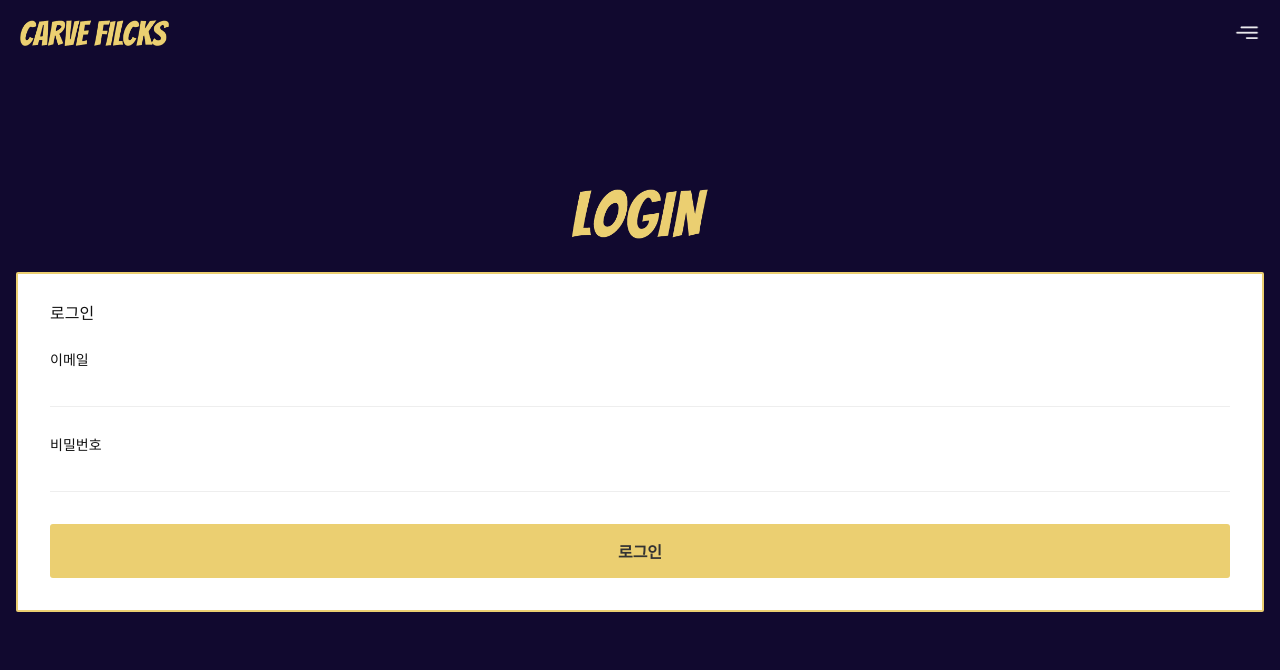
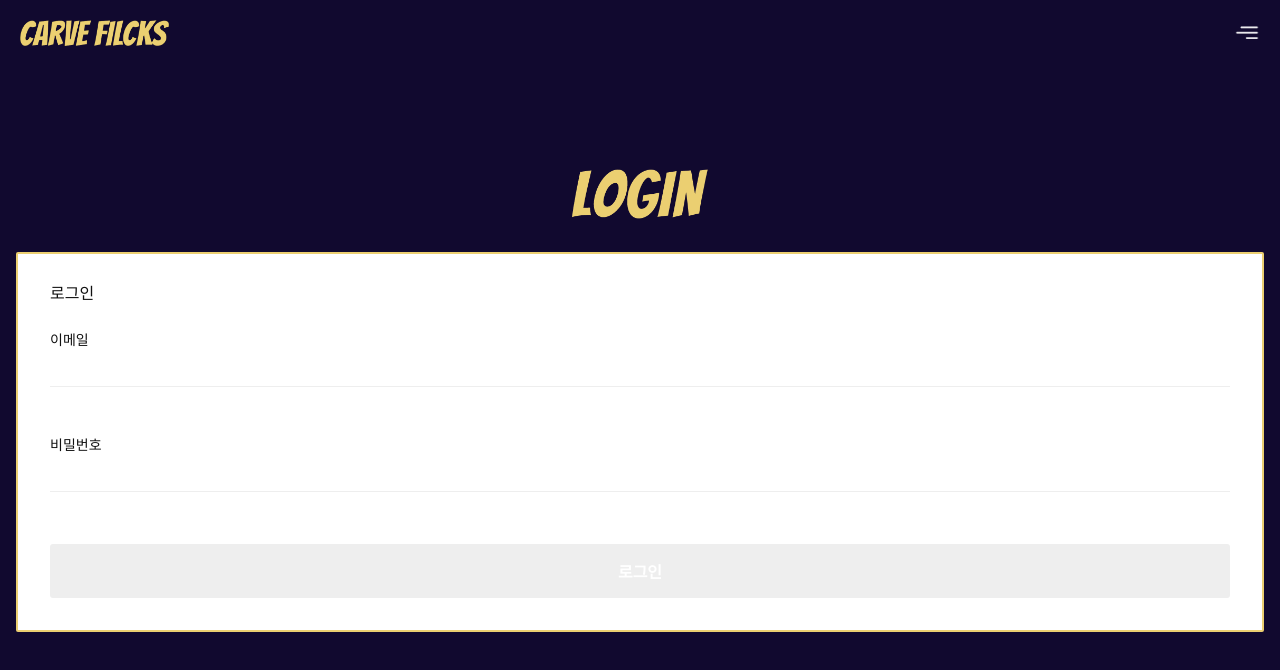
Before and after one commit to provmins/carveflicks, a React (Create React App) app: page /auth/login in a window 1280 px wide. Shown: the top 670 px of the page. Built offline with nearby package versions, Linux system fonts and the light colour scheme; a web font is replaced by a local one.

Commit message:
Feat: 로그인, 로그아웃 기능 구현 서버에서 받아온 token 브라우저 cookie 저장 redux-persist로 사용자 데이터 저장

```diff
--- /dev/null
+++ b/db.json
@@ -0,0 +1,20 @@
+{
+  "users": [
+    {
+      "email": "elice@test.com",
+      "password": "$2a$10$e9XIM10tqR7Ght7Hf5S6EewvdcO.8pYN.FEJxrz7.ZN7SJkmYFOdC",
+      "id": 1
+    },
+    {
+      "email": "test@test.com",
+      "password": "$2a$10$sclbSXfGyRiBMA0rFHvukOkDT/h2oFFMkvPcG6jjUraDBZInU1Yoi",
+      "id": 2
+    },
+    {
+      "email": "d@test.com",
+      "password": "$2a$10$v1PmpO1nOQOi.C5IDgfaIO7FU2aTNBBvtmXqQmS4bmUdUm8M2yGWS",
+      "id": 3
+    }
+  ],
+  "todos": []
+}
--- a/src/App.js
+++ b/src/App.js
@@ -1,18 +1,16 @@
 import Header from './components/header/Header';
 import GlobalFonts from './styles/GlobalFonts';
 import GlobalStyles from './styles/GlobalStyles';
-import { Provider } from 'react-redux';
-import store from './store/store';
 import { ROUTES } from './routes/routes';
 
 function App() {
   return (
-    <Provider store={store}>
+    <>
       <GlobalStyles />
       <GlobalFonts />
       <Header />
       {ROUTES()}
-    </Provider>
+    </>
   );
 }
 
--- a/src/components/auth/Account.js
+++ b/src/components/auth/Account.js
@@ -1,21 +1,41 @@
 import React, { useCallback, useEffect, useState } from 'react';
-import { AccountContainer, AccountForm, AccountInputBox, AccountMessage } from './account-styled';
+import {
+  AccountContainer,
+  AccountForm,
+  AccountInputBox,
+  AccountMessage,
+  Button
+} from './account-styled';
 import { imgRegister, imgLogin } from '../../assets/images';
+import axios from 'axios';
+import { useCookies } from 'react-cookie';
+import { useNavigate } from 'react-router-dom';
+import { useDispatch } from 'react-redux';
+import { currentUser } from '../../store/reducer/userSlice';
+
 const Account = ({ flag }) => {
+  const [cookies, setCookie] = useCookies(['token']);
+  const navigate = useNavigate();
+  const dispatch = useDispatch();
   const [form, setForm] = useState({
     email: {
       value: '',
-      message: ''
+      message: '',
+      check: false
     },
     password: {
       value: '',
-      message: ''
+      message: '',
+      check: false
     },
     passwordConfirm: {
       value: '',
-      message: ''
+      message: '',
+      check: false
     }
   });
+
+  const { email, password, passwordConfirm } = form;
 
   // 유효성 검사
   const onChangeEmail = useCallback(
@@ -29,13 +49,14 @@ const Account = ({ flag }) => {
           ...form,
           email: {
             value: emailValue,
-            message: '이메일 형식이 올바르지 않습니다. 다시 입력해주세요.'
+            message: '이메일 형식이 올바르지 않습니다. 다시 입력해주세요.',
+            check: false
           }
         });
       } else {
         setForm({
           ...form,
-          email: { value: emailValue, message: '' }
+          email: { value: emailValue, message: '', check: true }
         });
       }
     },
@@ -52,7 +73,8 @@ const Account = ({ flag }) => {
           ...form,
           password: {
             value: passwordValue,
-            message: '총 8자 이상 / 숫자, 영문, 특수문자를 조합하여 입력해주세요.'
+            message: '총 8자 이상 / 숫자, 영문, 특수문자를 조합하여 입력해주세요.',
+            check: false
           }
         });
       } else {
@@ -60,7 +82,8 @@ const Account = ({ flag }) => {
           ...form,
           password: {
             value: passwordValue,
-            message: ''
+            message: '',
+            check: true
           }
         });
       }
@@ -76,7 +99,8 @@ const Account = ({ flag }) => {
           ...form,
           passwordConfirm: {
             value: passwordValue,
-            message: '비밀번호가 일치하지 않습니다. 다시 입력해주세요.'
+            message: '비밀번호가 일치하지 않습니다. 다시 입력해주세요.',
+            check: false
           }
         });
       } else {
@@ -84,7 +108,8 @@ const Account = ({ flag }) => {
           ...form,
           passwordConfirm: {
             value: passwordValue,
-            message: ''
+            message: '',
+            check: true
           }
         });
       }
@@ -98,18 +123,42 @@ const Account = ({ flag }) => {
     setForm({
       email: {
         value: '',
-        message: ''
+        message: '',
+        check: false
       },
       password: {
         value: '',
-        message: ''
+        message: '',
+        check: false
       },
       passwordConfirm: {
         value: '',
-        message: ''
+        message: '',
+        check: flag === 'register' ? false : true
       }
     });
   }, [flag]);
+
+  // 회원가입, 로그인 기능
+  const onSubmit = async params => {
+    try {
+      const response = await axios.post(`/${params}`, {
+        email: form.email.value,
+        password: form.password.value
+      });
+      const { accessToken, user } = response.data;
+      if (params === 'login') {
+        setCookie('token', accessToken, { path: '/' });
+        navigate('/');
+        dispatch(currentUser({ id: user.id, email: user.email }));
+      } else {
+        alert('Welcome to Carveflicks!');
+        navigate('/');
+      }
+    } catch (err) {
+      alert('아이디 또는 비밀번호를 잘못 입력했습니다.\n입력하신 내용을 다시 확인해주세요.');
+    }
+  };
 
   return (
     <AccountContainer>
@@ -123,10 +172,10 @@ const Account = ({ flag }) => {
             id="email"
             onChange={onChangeEmail}
             placeholder={flag === 'register' ? 'customer@gmail.com' : ''}
-            value={form.email.value}
+            value={email.value}
           />
         </AccountInputBox>
-        <AccountMessage>{form.email.message}</AccountMessage>
+        <AccountMessage>{email.message}</AccountMessage>
         <AccountInputBox>
           <label htmlFor="password">비밀번호</label>
           <input
@@ -134,10 +183,10 @@ const Account = ({ flag }) => {
             id="password"
             onChange={onChangePassword}
             placeholder={flag === 'register' ? '8자 이상 영문, 숫자, 특수문자 포함' : ''}
-            value={form.password.value}
+            value={password.value}
           />
         </AccountInputBox>
-        <AccountMessage>{form.password.message}</AccountMessage>
+        <AccountMessage>{password.message}</AccountMessage>
         {flag === 'register' && (
           <>
             <AccountInputBox>
@@ -147,13 +196,26 @@ const Account = ({ flag }) => {
                 id="passwordConfirm"
                 onChange={onChangePasswordConfirm}
                 placeholder="비밀번호를 한번 더 입력해주세요."
-                value={form.passwordConfirm.value}
+                value={passwordConfirm.value}
               />
             </AccountInputBox>
-            <AccountMessage>{form.passwordConfirm.message}</AccountMessage>
+            <AccountMessage>{passwordConfirm.message}</AccountMessage>
           </>
         )}
-        {flag === 'register' ? <button>회원가입</button> : <button>로그인</button>}
+
+        <Button
+          onClick={e => {
+            e.preventDefault();
+            onSubmit(flag);
+          }}
+          disabled={
+            email.check === true && password.check === true && passwordConfirm.check === true
+              ? false
+              : true
+          }
+        >
+          {flag === 'register' ? '회원가입' : '로그인'}
+        </Button>
       </AccountForm>
     </AccountContainer>
   );
--- a/src/components/auth/account-styled.js
+++ b/src/components/auth/account-styled.js
@@ -1,4 +1,4 @@
-import styled from 'styled-components';
+import styled, { css } from 'styled-components';
 
 export const AccountContainer = styled.div`
   width: 100%;
@@ -26,22 +26,35 @@ export const AccountForm = styled.form`
   box-sizing: border-box;
 
   p {
+    min-height: 12px;
     margin-bottom: 32px;
   }
+`;
 
-  button {
+export const Button = styled.button`
   display: flex;
   align-items: center;
   justify-content: center;
   width: 100%;
   padding: 15px;
   margin-top: 32px;
-    color: #333;
+
   font-size: 16px;
   font-weight: 800;
+
+  border-radius: 3px;
+  ${props =>
+    props.disabled
+      ? css`
+          background-color: #eee;
+          color: #fff;
+          cursor: initial;
+        `
+      : css`
           background-color: #ebcf71;
-    border-radius: 3px;
-  }
+          color: #333;
+          cursor: pointer;
+        `}
 `;
 
 export const AccountInputBox = styled.div`
--- a/src/components/header/popup/Popup.js
+++ b/src/components/header/popup/Popup.js
@@ -1,19 +1,23 @@
-import React from 'react';
+import React, { useEffect } from 'react';
 import { Link } from 'react-router-dom';
 import { PopupContainer, PopupHeader, PopupContent, PTopBox, PBottomBox } from './popup-styled';
 import { imgInfo } from '../../../assets/images';
 import { useDispatch, useSelector } from 'react-redux';
 import { isOpen } from '../../../store/reducer/popupSlice';
+import { resetUser } from '../../../store/reducer/userSlice';
+import { useCookies } from 'react-cookie';
 
 const Popup = () => {
   const open = useSelector(state => state.popup.open);
+  const email = useSelector(state => state.user.email);
   const dispatch = useDispatch();
+  const [cookies, removeCookie] = useCookies(['token']);
 
   return (
     <PopupContainer active={open}>
       <PopupHeader>
         <PTopBox>
-          <p>로그인 해주세요 :&#41;</p>
+          <p>{email !== '' ? `${email}님 환영합니다.` : '로그인 해주세요 :)'}</p>
           <ul>
             <li>
               <Link to="/">
@@ -27,6 +31,22 @@ const Popup = () => {
         </PTopBox>
         <PBottomBox>
           <ul>
+            {cookies.token !== 'undefined' ? (
+              <li>
+                <Link
+                  to="/"
+                  onClick={() => {
+                    // 로그아웃 시 쿠키 삭제
+                    removeCookie('token');
+                    dispatch(isOpen());
+                    dispatch(resetUser());
+                  }}
+                >
+                  로그아웃
+                </Link>
+              </li>
+            ) : (
+              <>
                 <li>
                   <Link to="/auth/login" onClick={() => dispatch(isOpen())}>
                     로그인
@@ -37,6 +57,8 @@ const Popup = () => {
                     회원가입
                   </Link>
                 </li>
+              </>
+            )}
           </ul>
         </PBottomBox>
       </PopupHeader>
--- a/src/index.js
+++ b/src/index.js
@@ -4,13 +4,23 @@ import './index.css';
 import App from './App';
 import reportWebVitals from './reportWebVitals';
 import { BrowserRouter } from 'react-router-dom';
+import { Provider } from 'react-redux';
+import { PersistGate } from 'redux-persist/integration/react';
+import { persistStore } from 'redux-persist';
+import store from './store/store';
+
+const persistor = persistStore(store);
 
 const root = ReactDOM.createRoot(document.getElementById('root'));
 root.render(
   <React.StrictMode>
-    <BrowserRouter>
-      <App />
-    </BrowserRouter>
+    <Provider store={store}>
+      <PersistGate persistor={persistor}>
+        <BrowserRouter>
+          <App />
+        </BrowserRouter>
+      </PersistGate>
+    </Provider>
   </React.StrictMode>
 );
 
--- /dev/null
+++ b/src/store/reducer/userSlice.js
@@ -0,0 +1,25 @@
+import { createSlice } from '@reduxjs/toolkit';
+
+const initialState = {
+  id: '',
+  email: ''
+};
+
+const userSlice = createSlice({
+  name: 'user',
+  initialState,
+  reducers: {
+    currentUser: (state, action) => {
+      state.id = action.payload.id;
+      state.email = action.payload.email;
+    },
+    resetUser: state => {
+      state.id = '';
+      state.email = '';
+    }
+  }
+});
+
+export const { currentUser, resetUser } = userSlice.actions;
+
+export default userSlice.reducer;
```
Also changed, not shown: package.json (+6 -1 lines), src/store/store.js (+15 -2 lines), 1 other file (tests, documents, lock files or other folders). Lines whose indentation alone changed are shown as unchanged.
